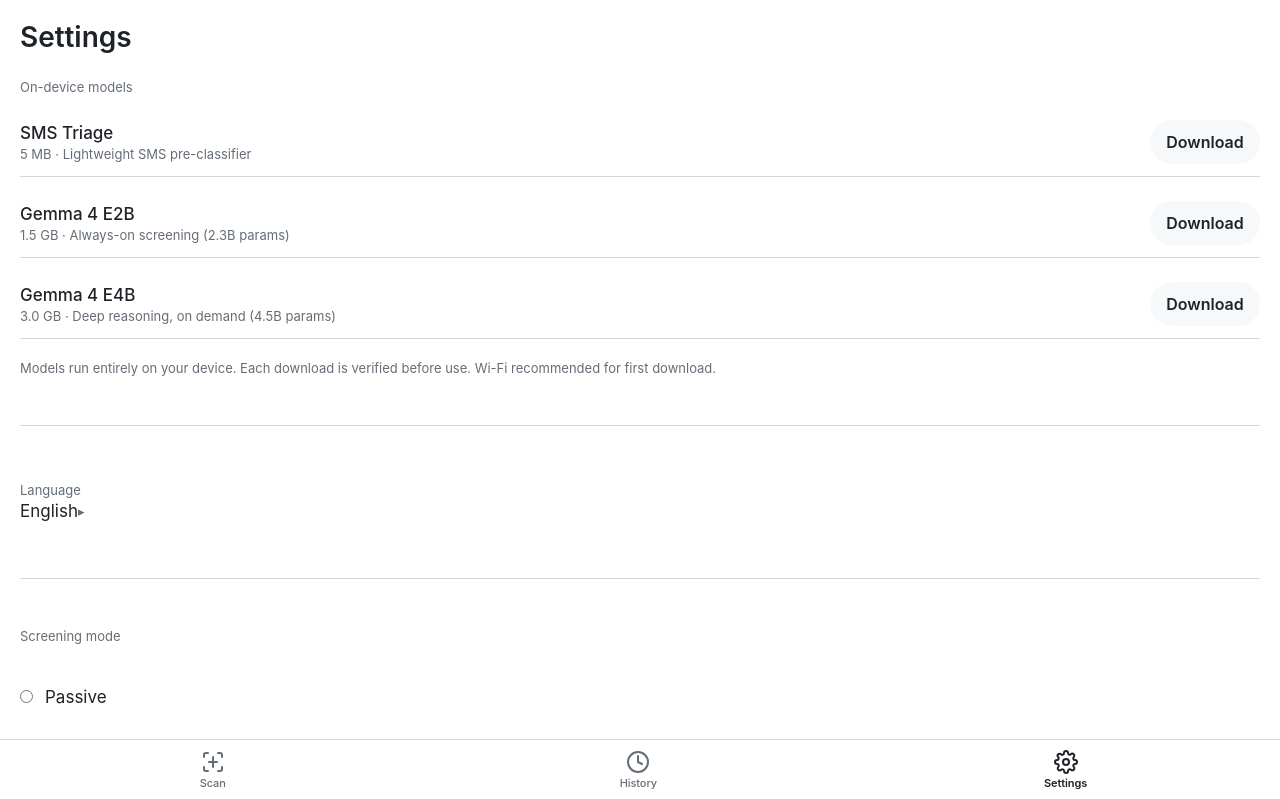
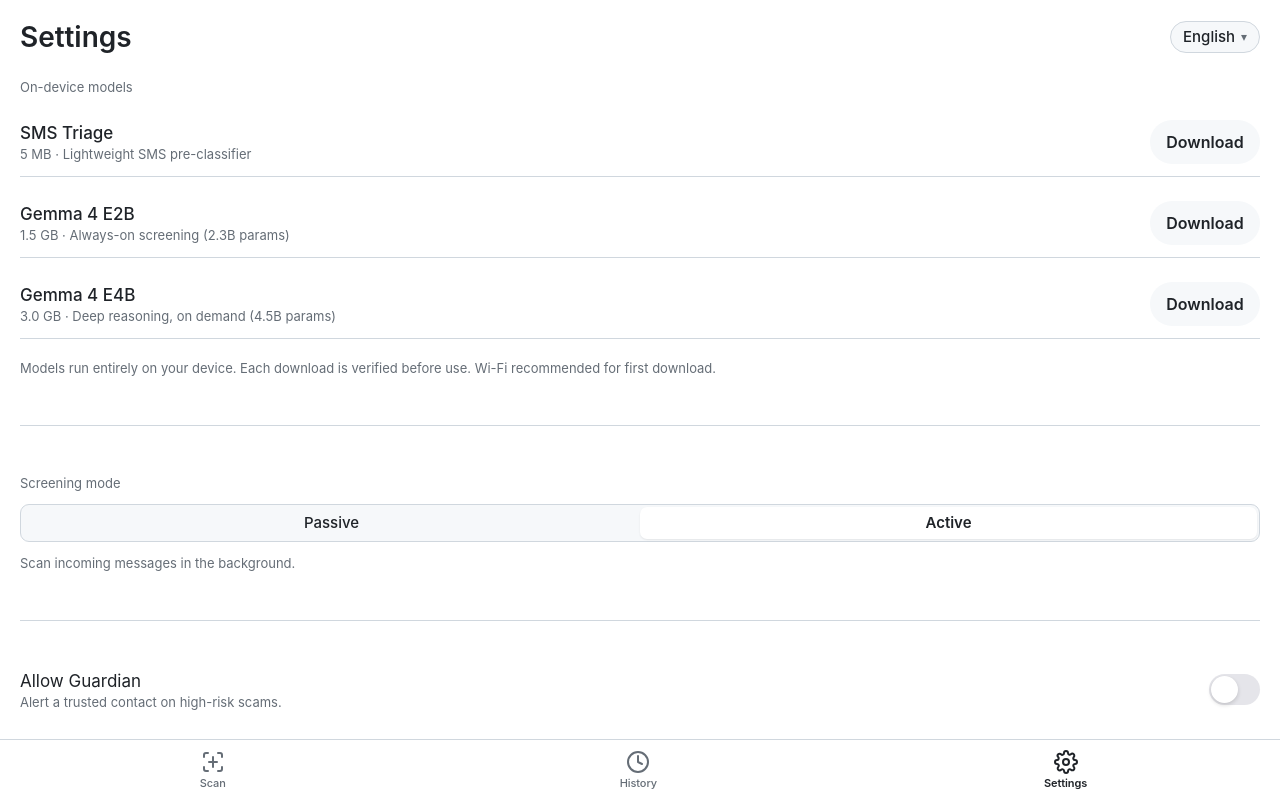
Before and after one commit to GemScan/GemScan, a Next.js app: page /settings in a window 1280 px wide. Shown: the top 799 px of the page. Built offline with nearby package versions, Linux system fonts and the light colour scheme.

Commit message:
fix issues with ios app

```diff
--- a/src/app/settings/page.tsx
+++ b/src/app/settings/page.tsx
@@ -3,7 +3,6 @@
 import { useRouter } from 'next/navigation'
 import { useGemScanStore } from '@/lib/store'
 import { useLocale as useLocaleHook } from '@/hooks/useLocale'
-import SettingsRow from '@/components/SettingsRow'
 import ModelDownloadSection from '@/components/ModelDownloadSection'
 
 const languages = [
@@ -14,12 +13,17 @@
   { code: 'ja', label: 'Japanese' },
 ]
 
-const screeningModes = ['passive', 'active', 'guardian'] as const
+const screeningOptions = [
+  { value: 'passive', label: 'Passive' },
+  { value: 'active', label: 'Active' },
+] as const
 
 export default function SettingsPage() {
   const router = useRouter()
   const screeningMode = useGemScanStore((s) => s.screeningMode)
   const setScreeningMode = useGemScanStore((s) => s.setScreeningMode)
+  const guardianModeEnabled = useGemScanStore((s) => s.guardianModeEnabled)
+  const setGuardianModeEnabled = useGemScanStore((s) => s.setGuardianModeEnabled)
   const trustedContactId = useGemScanStore((s) => s.trustedContactId)
   const { locale, setLocale } = useLocaleHook()
 
@@ -29,6 +33,25 @@
     const idx = languages.findIndex((l) => l.code === locale)
     const next = languages[(idx + 1) % languages.length]
     setLocale(next.code)
+  }
+
+  // Map UI segmented control to store. The store still accepts 'guardian' as
+  // a screening mode for backwards-compat, but the UI no longer surfaces it
+  // — guardian is its own independent toggle. If the persisted mode is
+  // 'guardian' for some reason, treat it as 'active' for selection purposes.
+  const segmentValue: 'passive' | 'active' =
+    screeningMode === 'passive' ? 'passive' : 'active'
+
+  const toggleGuardian = () => {
+    if (guardianModeEnabled) {
+      setGuardianModeEnabled(false)
+      return
+    }
+    if (trustedContactId) {
+      setGuardianModeEnabled(true)
+    } else {
+      router.push('/guardian/setup')
+    }
   }
 
   return (
@@ -42,61 +65,190 @@
         paddingBottom: 100,
       }}
     >
+      <div
+        style={{
+          display: 'flex',
+          alignItems: 'center',
+          justifyContent: 'space-between',
+          gap: 'var(--gap-element)',
+        }}
+      >
         <h1 className="text-title" style={{ color: 'var(--text)' }}>
           Settings
         </h1>
+        <button
+          onClick={cycleLanguage}
+          aria-label={`Language: ${currentLanguageName}. Tap to change.`}
+          style={{
+            display: 'inline-flex',
+            alignItems: 'center',
+            gap: 6,
+            height: 32,
+            minHeight: 32,
+            minWidth: 0,
+            padding: '0 12px',
+            borderRadius: 16,
+            border: '1px solid var(--border)',
+            backgroundColor: 'var(--surface-alt)',
+            color: 'var(--text)',
+            fontFamily: 'inherit',
+            fontSize: '0.882rem',
+            fontWeight: 500,
+            cursor: 'pointer',
+            whiteSpace: 'nowrap',
+          }}
+        >
+          {currentLanguageName}
+          <span style={{ color: 'var(--text-muted)', fontSize: '0.7rem' }}>▾</span>
+        </button>
+      </div>
 
       <ModelDownloadSection />
 
       <hr className="divider" />
 
-      <SettingsRow
-        label="Language"
-        value={currentLanguageName}
-        showChevron
-        onClick={cycleLanguage}
-      />
-
-      <hr className="divider" />
-
+      <div style={{ display: 'flex', flexDirection: 'column', gap: 'var(--gap-element)' }}>
         <span className="text-caption" style={{ color: 'var(--text-muted)' }}>
           Screening mode
         </span>
-
-      <div style={{ display: 'flex', flexDirection: 'column' }}>
-        {screeningModes.map((mode) => (
-          <label
-            key={mode}
+        <div
+          role="radiogroup"
+          aria-label="Screening mode"
           style={{
             display: 'flex',
-              alignItems: 'center',
-              height: 'var(--height-row)',
-              cursor: 'pointer',
-              gap: 'var(--gap-element)',
+            padding: 2,
+            backgroundColor: 'var(--surface-alt)',
+            borderRadius: 9,
+            border: '1px solid var(--border)',
           }}
         >
-            <input
-              type="radio"
-              name="screeningMode"
-              value={mode}
-              checked={screeningMode === mode}
-              onChange={() => setScreeningMode(mode)}
-            />
-            <span className="text-body" style={{ textTransform: 'capitalize' }}>
-              {mode}
+          {screeningOptions.map((opt) => {
+            const selected = segmentValue === opt.value
+            return (
+              <button
+                key={opt.value}
+                role="radio"
+                aria-checked={selected}
+                onClick={() => setScreeningMode(opt.value)}
+                style={{
+                  flex: 1,
+                  height: 32,
+                  minHeight: 32,
+                  minWidth: 0,
+                  border: 'none',
+                  borderRadius: 7,
+                  padding: 0,
+                  backgroundColor: selected ? 'var(--surface)' : 'transparent',
+                  color: 'var(--text)',
+                  fontFamily: 'inherit',
+                  fontSize: '0.882rem',
+                  fontWeight: selected ? 600 : 500,
+                  cursor: 'pointer',
+                  boxShadow: selected ? '0 1px 2px rgba(0,0,0,0.08)' : 'none',
+                  transition: 'background-color 120ms ease, font-weight 120ms ease',
+                }}
+              >
+                {opt.label}
+              </button>
+            )
+          })}
+        </div>
+        <span className="text-caption" style={{ color: 'var(--text-muted)' }}>
+          {segmentValue === 'passive'
+            ? 'Only scan when you ask.'
+            : 'Scan incoming messages in the background.'}
         </span>
-          </label>
-        ))}
       </div>
 
       <hr className="divider" />
 
-      <SettingsRow
-        label="Guardian mode"
-        value={trustedContactId ? 'Contact set' : 'None'}
-        showChevron
+      <div
+        style={{
+          display: 'flex',
+          alignItems: 'center',
+          justifyContent: 'space-between',
+          gap: 'var(--gap-element)',
+        }}
+      >
+        <div style={{ display: 'flex', flexDirection: 'column', flex: 1, minWidth: 0 }}>
+          <span className="text-body" style={{ color: 'var(--text)' }}>
+            Allow Guardian
+          </span>
+          <span className="text-caption" style={{ color: 'var(--text-muted)' }}>
+            {guardianModeEnabled && trustedContactId
+              ? 'Alerts your trusted contact on high-risk scams.'
+              : 'Alert a trusted contact on high-risk scams.'}
+          </span>
+        </div>
+        <button
+          role="switch"
+          aria-checked={guardianModeEnabled}
+          aria-label="Allow Guardian"
+          onClick={toggleGuardian}
+          style={{
+            position: 'relative',
+            width: 51,
+            height: 31,
+            minWidth: 51,
+            minHeight: 31,
+            borderRadius: 31,
+            border: 'none',
+            padding: 0,
+            backgroundColor: guardianModeEnabled ? 'var(--safe)' : 'var(--disabled-bg)',
+            cursor: 'pointer',
+            transition: 'background-color 160ms ease',
+            flexShrink: 0,
+          }}
+        >
+          <span
+            style={{
+              position: 'absolute',
+              top: 2,
+              left: guardianModeEnabled ? 22 : 2,
+              width: 27,
+              height: 27,
+              borderRadius: '50%',
+              backgroundColor: '#ffffff',
+              boxShadow: '0 2px 4px rgba(0,0,0,0.15), 0 0 1px rgba(0,0,0,0.04)',
+              transition: 'left 160ms ease',
+            }}
+          />
+        </button>
+      </div>
+
+      {guardianModeEnabled && trustedContactId && (
+        <button
           onClick={() => router.push('/guardian/setup')}
-      />
+          style={{
+            display: 'flex',
+            alignItems: 'center',
+            justifyContent: 'space-between',
+            width: '100%',
+            height: 'var(--height-row)',
+            padding: 0,
+            background: 'none',
+            border: 'none',
+            cursor: 'pointer',
+            color: 'var(--text)',
+            textAlign: 'left',
+            marginTop: -8,
+          }}
+        >
+          <span className="text-body">Trusted contact</span>
+          <span
+            className="text-body"
+            style={{
+              color: 'var(--text-muted)',
+              display: 'inline-flex',
+              alignItems: 'center',
+              gap: 6,
+            }}
+          >
+            Change
+            <span className="text-caption">▸</span>
+          </span>
+        </button>
+      )}
 
       <hr className="divider" />
 
--- a/src/lib/gemma/native.ts
+++ b/src/lib/gemma/native.ts
@@ -1,4 +1,5 @@
 /* eslint-disable @typescript-eslint/no-explicit-any */
+import { registerPlugin } from '@capacitor/core'
 import type {
   AgentResult,
   AgentTask,
@@ -10,49 +11,49 @@
   ScreeningMode,
 } from './types'
 
-function getCapacitorPlugin(): any {
-  const cap = (window as any).Capacitor
-  if (!cap) {
-    throw new Error(
-      'Capacitor is not available — native.ts should only be used on native platforms'
-    )
-  }
-  return cap.Plugins?.GemmaPlugin ?? cap.registerPlugin('GemmaPlugin')
-}
+/// Capacitor's `registerPlugin` returns a proxy that forwards to the native
+/// implementation when one is registered for the given name. If no native
+/// implementation exists (e.g. the Swift `GemmaPlugin` class is not compiled
+/// into the app target yet), method calls reject at call time with a clear
+/// `PluginNotImplemented` error rather than throwing during construction.
+const NativeBridge = registerPlugin<{
+  isReady(): Promise<{ ready: boolean; missingModels: ModelId[] }>
+  downloadModels(options: { modelIds: ModelId[] }): Promise<void>
+  verifyModel(options: { modelId: ModelId }): Promise<ModelVerificationResult>
+  analyse(options: { task: AgentTask }): Promise<AgentResult>
+  getDeviceStatus(): Promise<DeviceStatus>
+  setScreeningMode(options: { mode: ScreeningMode }): Promise<void>
+  recordActivity(): Promise<void>
+  addListener(event: string, handler: (data: any) => void): Promise<PluginListenerHandle>
+}>('GemmaPlugin')
 
 export class GemmaPluginNative implements GemmaPlugin {
-  private plugin: any
-
-  constructor() {
-    this.plugin = getCapacitorPlugin()
-  }
-
   async isReady(): Promise<{ ready: boolean; missingModels: ModelId[] }> {
-    return this.plugin.isReady()
+    return NativeBridge.isReady()
   }
 
   async downloadModels(options: { modelIds: ModelId[] }): Promise<void> {
-    return this.plugin.downloadModels(options)
+    return NativeBridge.downloadModels(options)
   }
 
   async verifyModel(options: { modelId: ModelId }): Promise<ModelVerificationResult> {
-    return this.plugin.verifyModel(options)
+    return NativeBridge.verifyModel(options)
   }
 
   async analyse(task: AgentTask): Promise<AgentResult> {
-    return this.plugin.analyse({ task })
+    return NativeBridge.analyse({ task })
   }
 
   async getDeviceStatus(): Promise<DeviceStatus> {
-    return this.plugin.getDeviceStatus()
+    return NativeBridge.getDeviceStatus()
   }
 
   async setScreeningMode(options: { mode: ScreeningMode }): Promise<void> {
-    return this.plugin.setScreeningMode(options)
+    return NativeBridge.setScreeningMode(options)
   }
 
   async recordActivity(): Promise<void> {
-    return this.plugin.recordActivity()
+    return NativeBridge.recordActivity()
   }
 
   async addListener(
@@ -73,6 +74,6 @@
     handler: (data: { enabled: boolean; changedBy: 'self' | 'trustedContact' }) => void
   ): Promise<PluginListenerHandle>
   async addListener(event: string, handler: (data: any) => void): Promise<PluginListenerHandle> {
-    return this.plugin.addListener(event, handler)
+    return NativeBridge.addListener(event, handler)
   }
 }
```
Also changed, not shown: src/components/ModelDownloadSection.tsx (+15 -1 lines), src/lib/gemma/index.ts (+43 -1 lines), 4 other files (tests, documents, lock files or other folders). Lines whose indentation alone changed are shown as unchanged.
